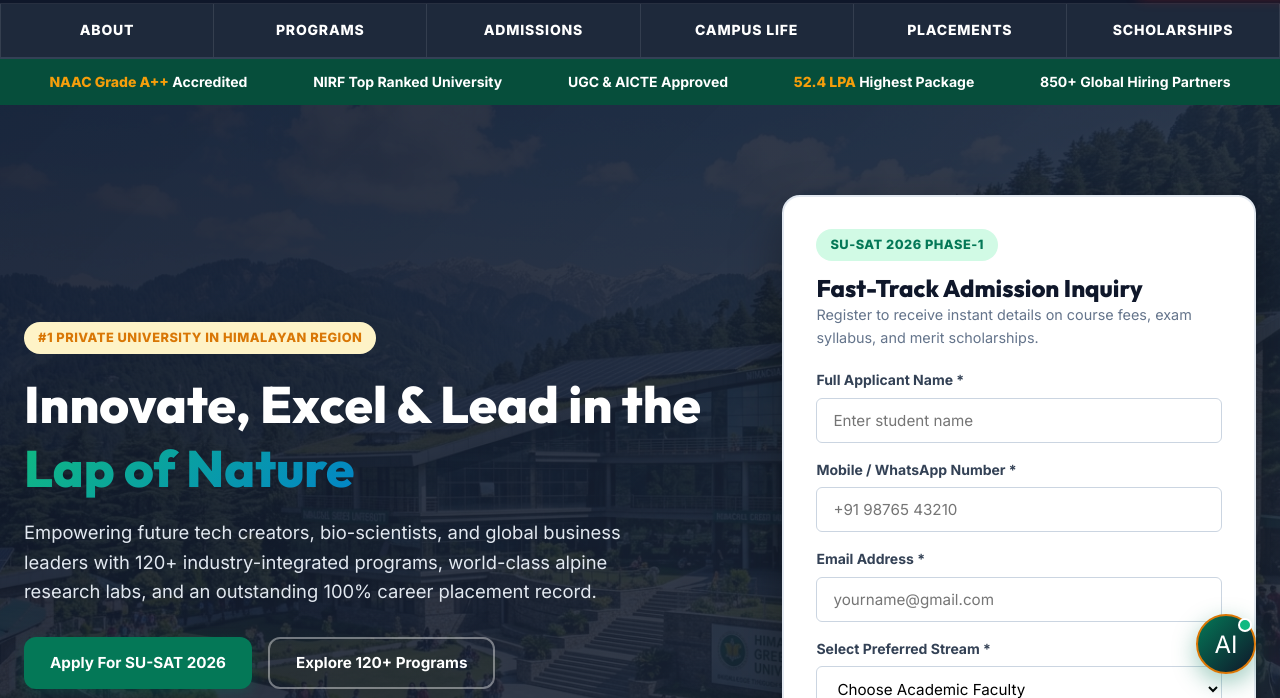
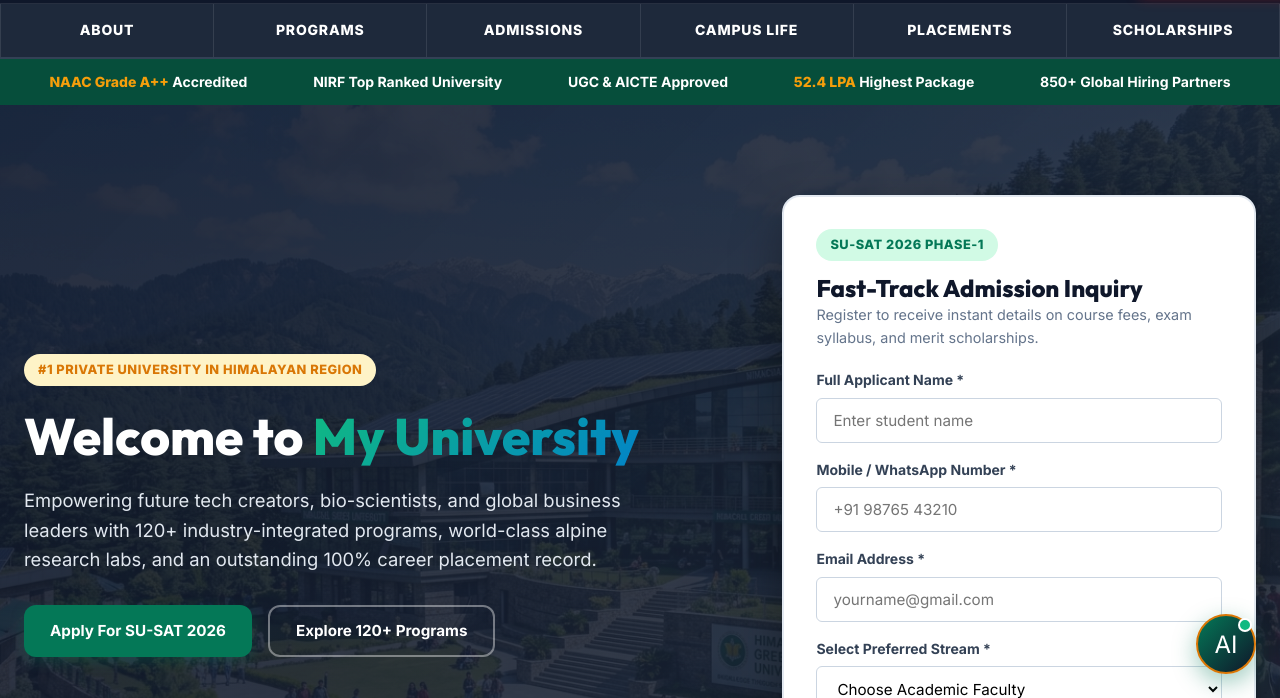
Before and after one commit to dishapathania23/shivalik-university, a plain HTML site: page index.html in a window 1280 px wide. Shown: the part 102-800 px from the top of the page. Drawn offline with Linux system fonts and the light colour scheme; a script that the page names is missing.

Commit message:
Update hero heading to Welcome to My University

```diff
--- a/index.html
+++ b/index.html
@@ -172,7 +172,7 @@
 
       <div class="hero-content">
         <span class="badge badge-gold"> #1 Private University in Himalayan Region</span>
-        <h1>Innovate, Excel & Lead in the <span class="gradient-text">Lap of Nature</span></h1>
+        <h1>Welcome to <span class="gradient-text">My University</span></h1>
         <p>
           Empowering future tech creators, bio-scientists, and global business leaders with 120+ industry-integrated programs, world-class alpine research labs, and an outstanding 100% career placement record.
         </p>
```
